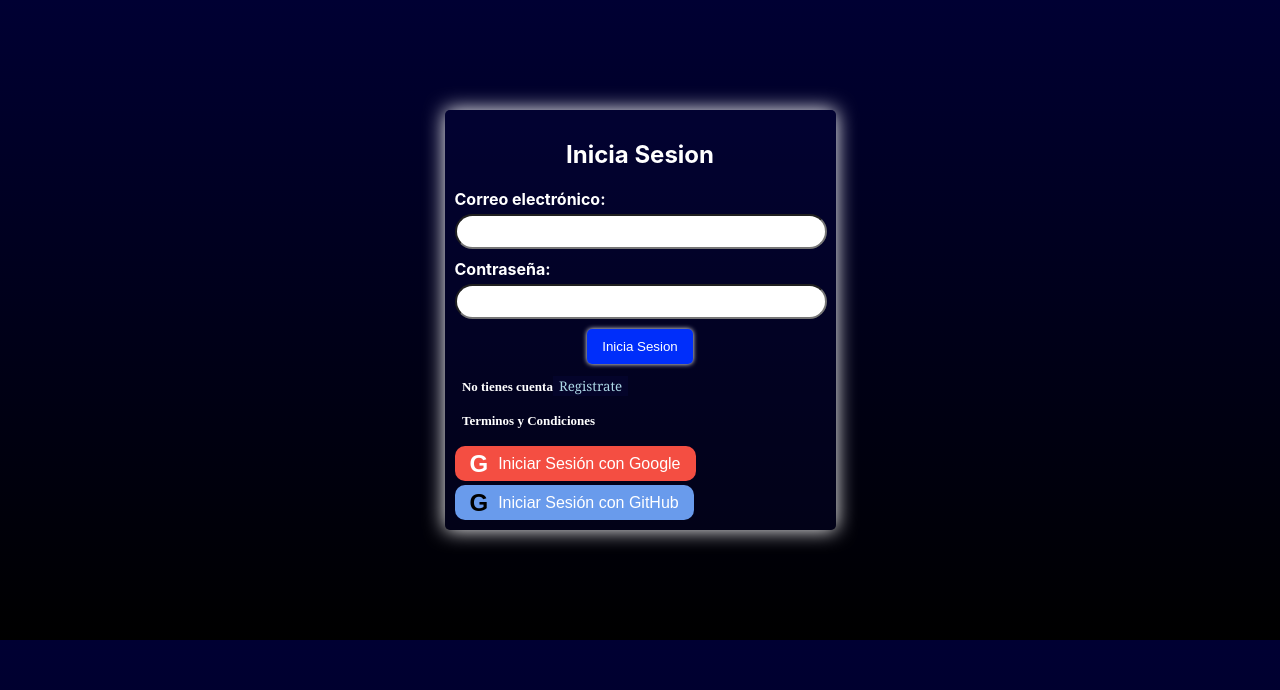
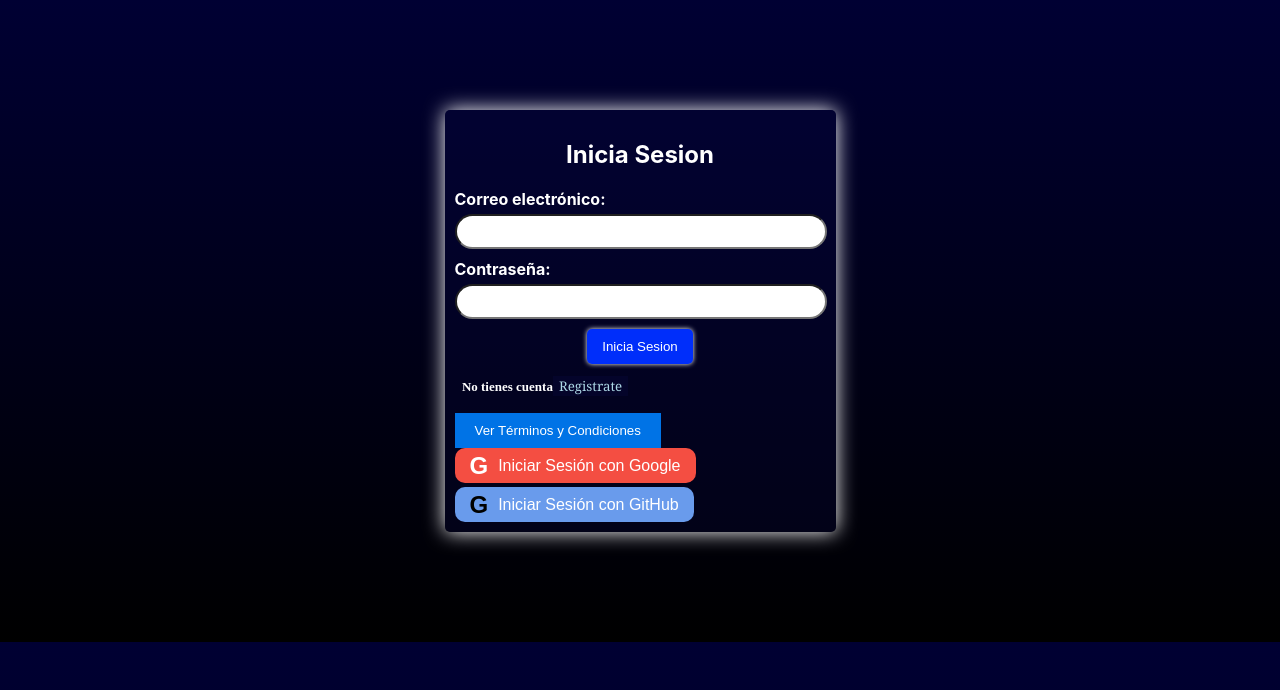
Before and after one commit to EmiVivallo/LosPerroAmigos, a React (Create React App) app in the folder los_perro_amigo/: page / in a window 1280 px wide. Shown: the top 690 px of the page. Built offline with nearby package versions, Linux system fonts and the light colour scheme; no server answers.

Commit message:
Agregando boton de terminos y condiciones

```diff
--- a/los_perro_amigo/src/componentes/Login.js
+++ b/los_perro_amigo/src/componentes/Login.js
@@ -113,7 +113,7 @@ const Login = () => {
                   <button className="form-button"> {registrando ? "Registrate" : "Inicia Sesion"} </button></div>
                 </form>
                 <h4 className="formh4">{registrando ? "Si ya tienes cuenta" : "No tienes cuenta"}<button className="button2" onClick={()=>setRegistrando(!registrando)}>{registrando ? "Inicia sesion" : "Registrate"}</button></h4>
-                <h4 className="formh4">Terminos y Condiciones</h4>
+                <button class="terms-button" onclick="openModal()">Ver Términos y Condiciones</button>
                 <button className="googleButton" onClick={loginGoogle}>Iniciar Sesión con Google</button>
                 <button className="gitButton" onClick={loginGithub}>Iniciar Sesión con GitHub</button>
         </div>
```
